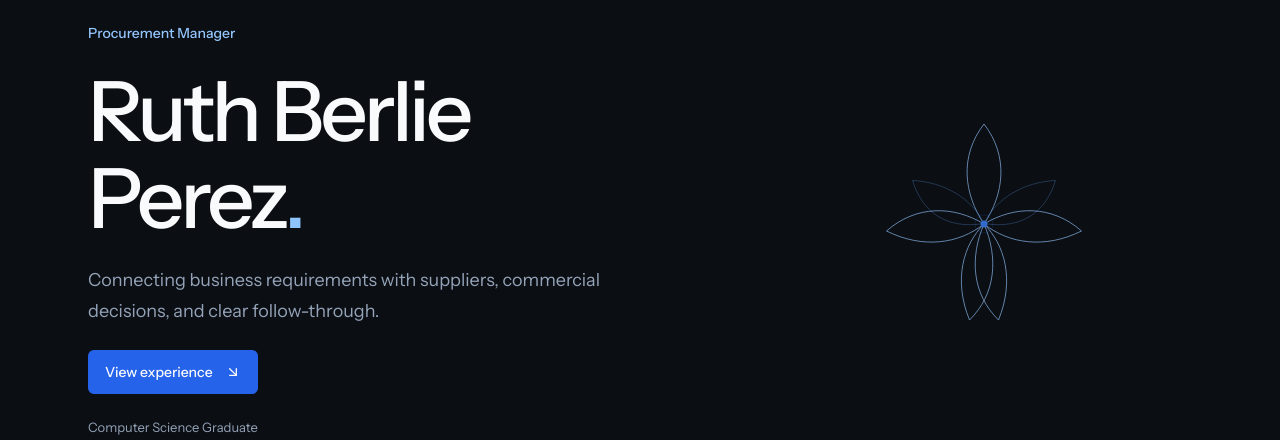
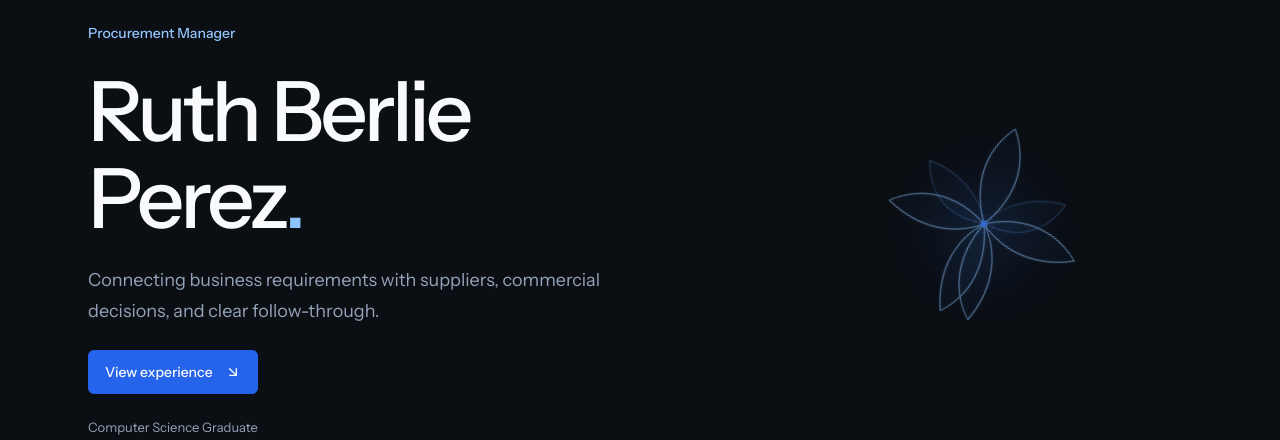
Before and after one commit to justinangeloperez327/rb-portfolio, a Next.js app: page / in a window 1280 px wide. Shown: the part 137-577 px from the top of the page. Built offline with nearby package versions, Linux system fonts and the light colour scheme; no server answers.

Commit message:
design: add subtle CSS lily glow and slow rotation

```diff
--- a/app/globals.css
+++ b/app/globals.css
@@ -208,3 +208,34 @@
   .blue-section { padding-block: 80px; }
   .blue-section-layout { grid-template-columns: 200px minmax(0, 1fr); gap: 48px; }
 }
+
+/* Blue Lily: fixed soft light; only the flower's transform is animated. */
+.blue-lily { position: relative; }
+.blue-lily::before {
+  content: "";
+  position: absolute;
+  inset: 20%;
+  border-radius: 50%;
+  background: radial-gradient(circle, rgb(59 130 246 / .13), rgb(37 99 235 / .04) 45%, transparent 72%);
+  pointer-events: none;
+}
+.blue-lily-petals {
+  transform-box: view-box;
+  transform-origin: 320px 308px;
+  filter: drop-shadow(0 0 3px rgb(96 165 250 / .25));
+}
+.blue-lily-petals > path {
+  fill: rgb(59 130 246 / .035);
+  stroke-linecap: round;
+  stroke-linejoin: round;
+}
+@keyframes blue-lily-turn {
+  from { transform: rotate(0deg); }
+  to { transform: rotate(360deg); }
+}
+@media (prefers-reduced-motion: no-preference) {
+  .blue-lily-petals { animation: blue-lily-turn 120s linear infinite; }
+}
+@media (prefers-reduced-motion: reduce) {
+  .blue-lily-petals { animation: none; }
+}
```
